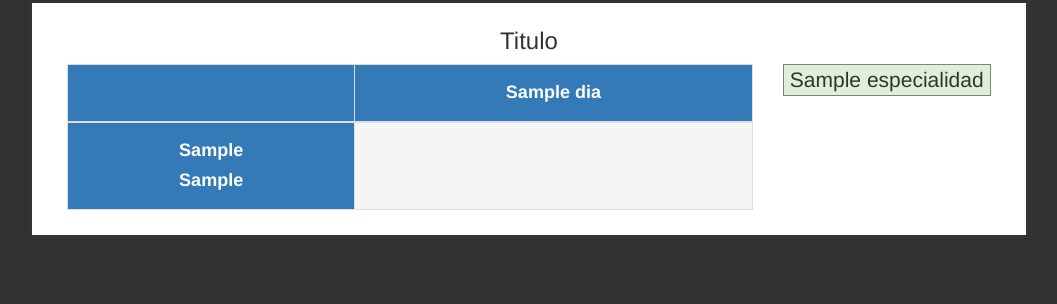
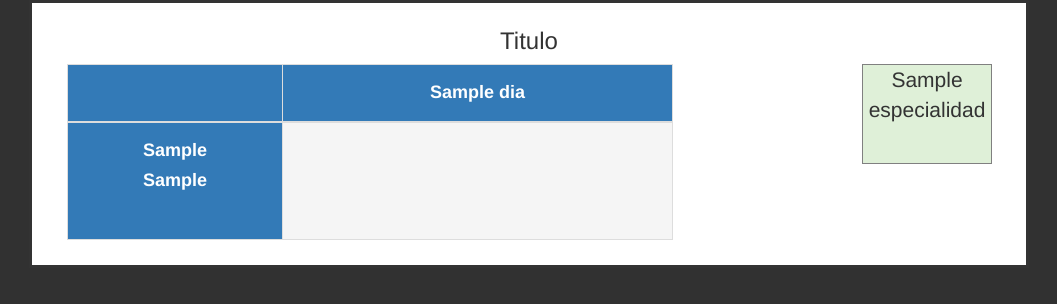
Before and after one commit to yo-alan/horarios, a Django app: template calendario/templates/calendario/add.html in a window 1280 px wide. Shown: the part 51-355 px from the top of the page, without its empty margins (111-1168 px from the left). Run offline with Django 3.2, Linux system fonts and the light colour scheme; the template is opened without the code that fills it: most values are stand-ins (such as "Sample title", 1, 10 or a date in 2020); some libraries are stand-ins or nearby versions.

Commit message:
Mejoras en la vista de la creacion de un calendario.

```diff
--- a/calendario/static/calendario/css/custom.css
+++ b/calendario/static/calendario/css/custom.css
@@ -14,4 +14,17 @@ article {
 p.border-especialidad {
 	border: 1px solid grey;
 	cursor: move;
+	height: 100px;
+	width: 130px;
+	margin-right: 10px;
 }
+
+div.horario {
+	height: 100px;
+	width: 130px;
+}
+
+div.horario-container {
+	height: 100px;
+	width: 130px;
+}
--- a/calendario/templates/calendario/add.html
+++ b/calendario/templates/calendario/add.html
@@ -34,7 +34,7 @@
 				<h3 class="text-center">
 					Titulo
 				</h3>
-				<div class="col-md-9 col-md-pull-0">
+				<div class="col-md-8 pull-left">
 					<table class="table table-bordered">
 						<thead>
 							<tr class="bg-primary">
@@ -60,7 +60,7 @@
 									</td>
 									{% for dia in entorno.espacio.dias_habiles %}
 										<td class="text-center active">
-											<div id="{{ hora }}{{ dia }}" ondrop="drop(event)" ondragover="allowDrop(event)">
+											<div id="{{ hora }}{{ dia }}" ondrop="drop(event)" ondragover="allowDrop(event)" class="horario-container">
 
 											</div>
 										</td>
@@ -70,11 +70,11 @@
 						</tbody>
 					</table>
 				</div>
-				<div class="col-md-3 col-md-pull-0">
+				<div class="col-md-2 pull-right">
 					<ul class="list-unstyled">
 						{% for profesional in entorno.profesionales %}
 							<li>
-								<p id="{{ profesional.especialidad.id }}" name="{{ profesional.especialidad.id }}" draggable="true" ondragstart="drag(event)" class="bg-success lead border-especialidad text-center">
+								<p id="{{ profesional.especialidad.id }}" name="{{ profesional.especialidad.id }}" draggable="true" ondragstart="drag(event)" class="bg-success lead border-especialidad text-center horario">
 									{{ profesional.especialidad }}
 								</p>
 							</li>
--- a/calendario/views.py
+++ b/calendario/views.py
@@ -24,9 +24,6 @@ def all(request):
 def add(request):
 
 	entorno = Entorno(espacio=Espacio.objects.get(pk=2))
-
-	print entorno.espacio.dias_habiles
-	print entorno.espacio.horas
 
 	context = {'entorno': entorno}
 
```
